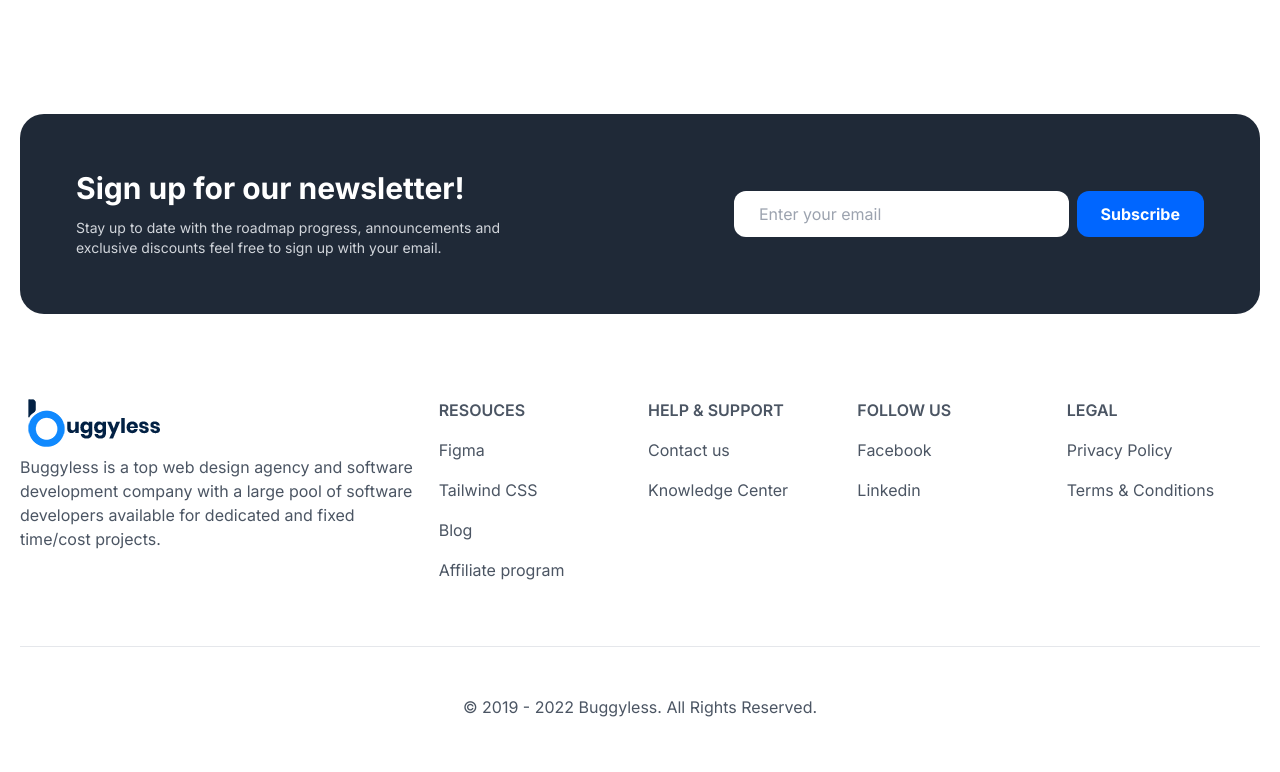
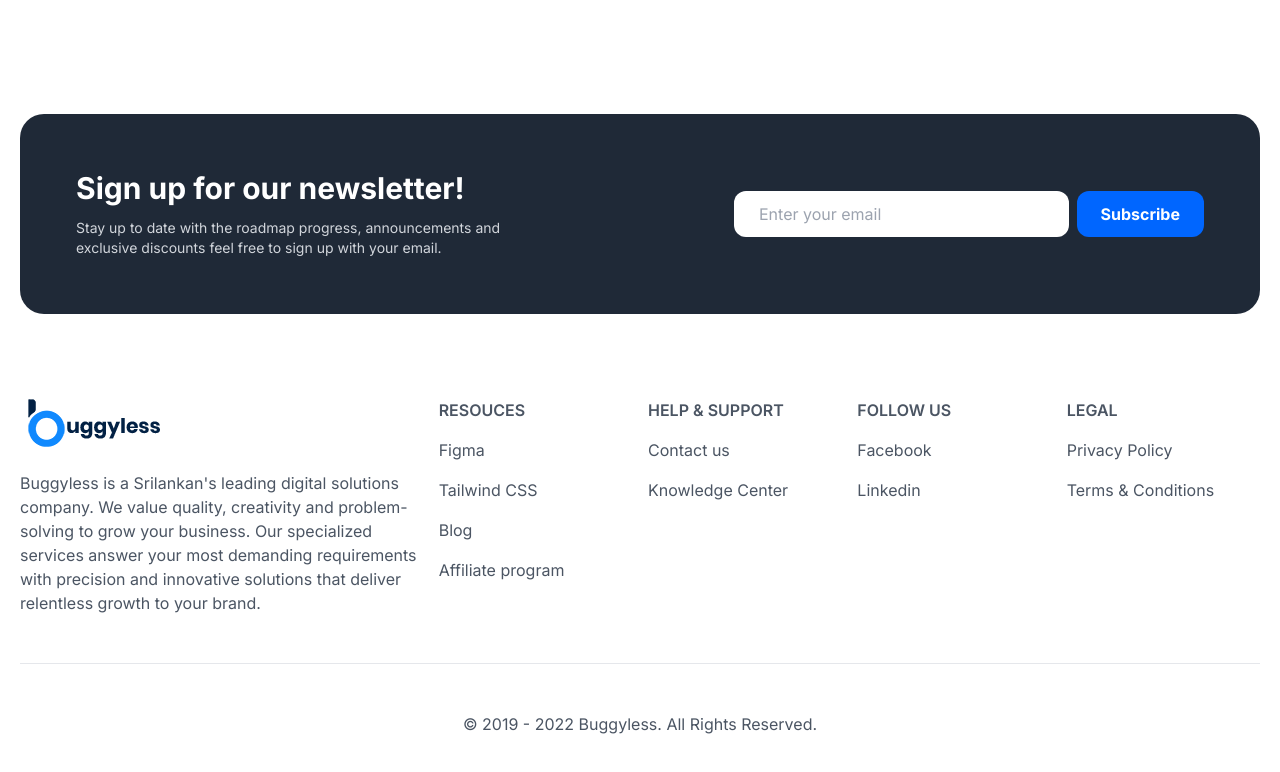
Before and after one commit to dransidu/buggyless, a Next.js app: page / in a window 1280 px wide. Shown: the part 4320-5092 px from the top of the page. Built offline with nearby package versions, Linux system fonts and the light colour scheme.

Commit message:
Changed footer about us

```diff
--- a/components/Footer/index.jsx
+++ b/components/Footer/index.jsx
@@ -15,17 +15,23 @@ export default function Footer() {
                             <a href="#">
                                 <span className="sr-only">Workflow</span>
                                 <span className="block dark:hidden">
-                                    <Image src={Logo} alt="Buggyless logo"/>
-                                 </span>
+                                    <Image src={Logo} alt="Buggyless logo" />
+                                </span>
                                 <span className="hidden dark:block">
-                                    <Image src={LogoDarkMode}  alt="Buggyless logo"/>
+                                    <Image
+                                        src={LogoDarkMode}
+                                        alt="Buggyless logo"
+                                    />
                                 </span>
                             </a>
-                            <p className="text-gray-600 text-base dark:text-gray-400">
-                                Buggyless is a top web design agency and
-                                software development company with a large pool
-                                of software developers available for dedicated
-                                and fixed time/cost projects.
+                            <p className="text-gray-600 text-base mt-4 dark:text-gray-400">
+                                Buggyless is a Srilankan{"'"}s leading digital
+                                solutions company. We value quality, creativity
+                                and problem-solving to grow your business. Our
+                                specialized services answer your most demanding
+                                requirements with precision and innovative
+                                solutions that deliver relentless growth to your
+                                brand.
                             </p>
                         </div>
                         <div className="resources">
```
